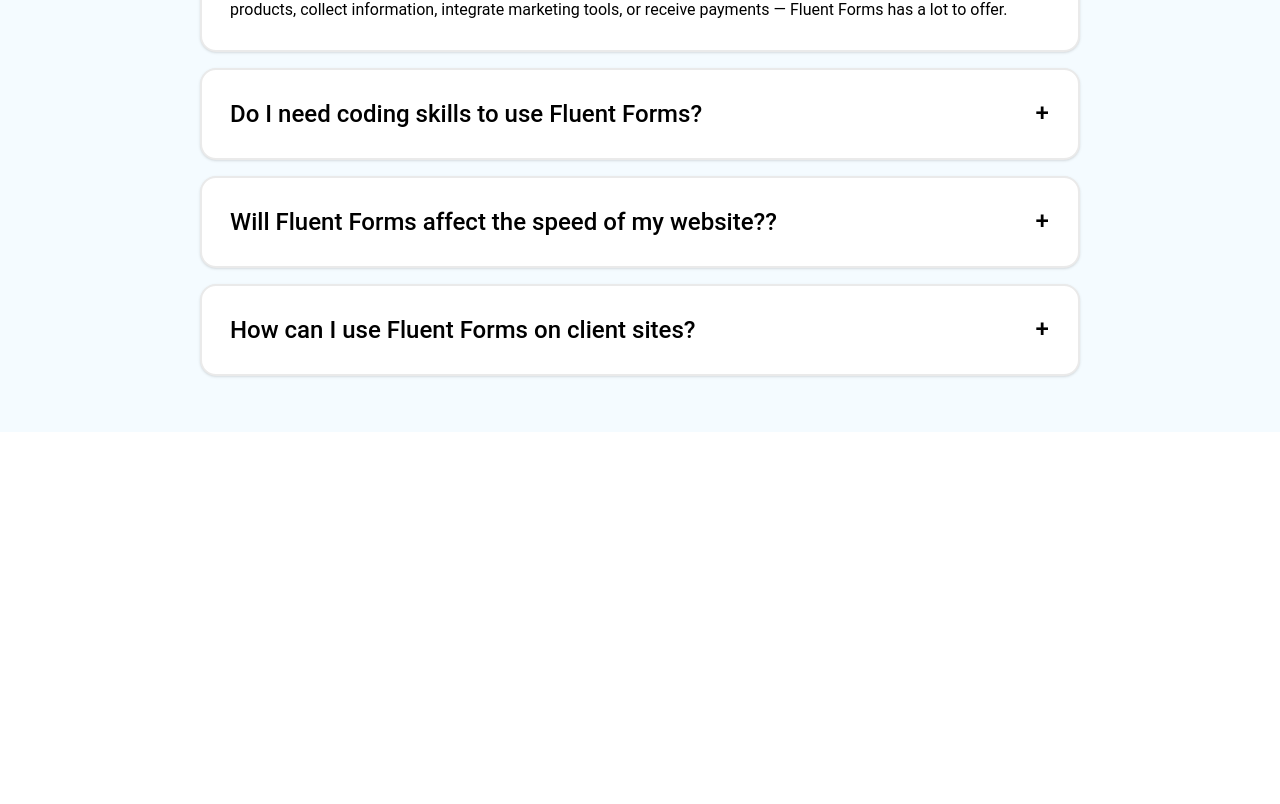
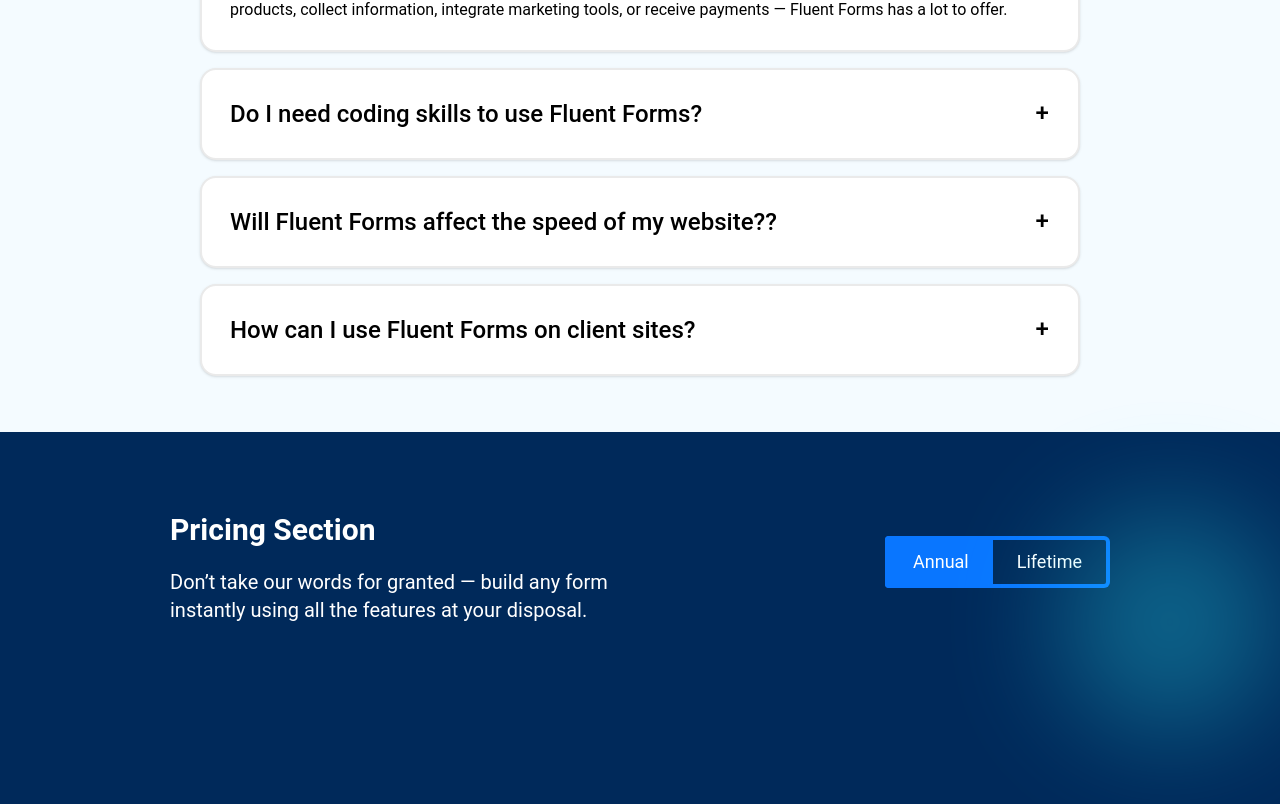
Before and after one commit to ronobir84/fluent-forms, a React (Vite) app: page / in a window 1280 px wide. Shown: the part 8000-8804 px from the top of the page. Built offline with nearby package versions, Linux system fonts and the light colour scheme.

Commit message:
add this first section

```diff
--- a/src/Pages/HomePage/PricingSection/PricingSection.jsx
+++ b/src/Pages/HomePage/PricingSection/PricingSection.jsx
@@ -1,7 +1,23 @@
 
 const PricingSection = () => {
     return (
-        <div className="w-full min-h-screen">
+        <div className="w-full min-h-screen bg-[#00295A]">
+            <div>
+                <div className="w-[220px] h-[220px] bl-min bg-[#2FF3FF] absolute  right-0 mt-20      rounded-full "></div>
+
+                <div className="flex justify-between px-[170px] pt-20 ">
+                    <div className="space-y-5">
+                        <h2 className="text-3xl font-semibold text-white">Pricing Section</h2>
+                        <p className="text-xl  text-white">Don’t take our words for granted — build any form <br /> instantly using all the features at your disposal. </p>
+
+                    </div>
+                    <div className="pt-6">
+                        <button className="bg-[#0976FF] px-6 py-2 border-solid border-t-4 border-b-4 border-l-4 border-[#0976FF] text-lg text-white rounded-l">Annual</button>
+                        <button className="bg-[#00295A] px-6 py-2 border-solid border-t-4 border-b-4 border-r-4 border-[#0976FF] text-lg text-white rounded-r-md">Lifetime</button>
+                    </div>
+                </div>
+
+            </div>
 
         </div>
     );
```
